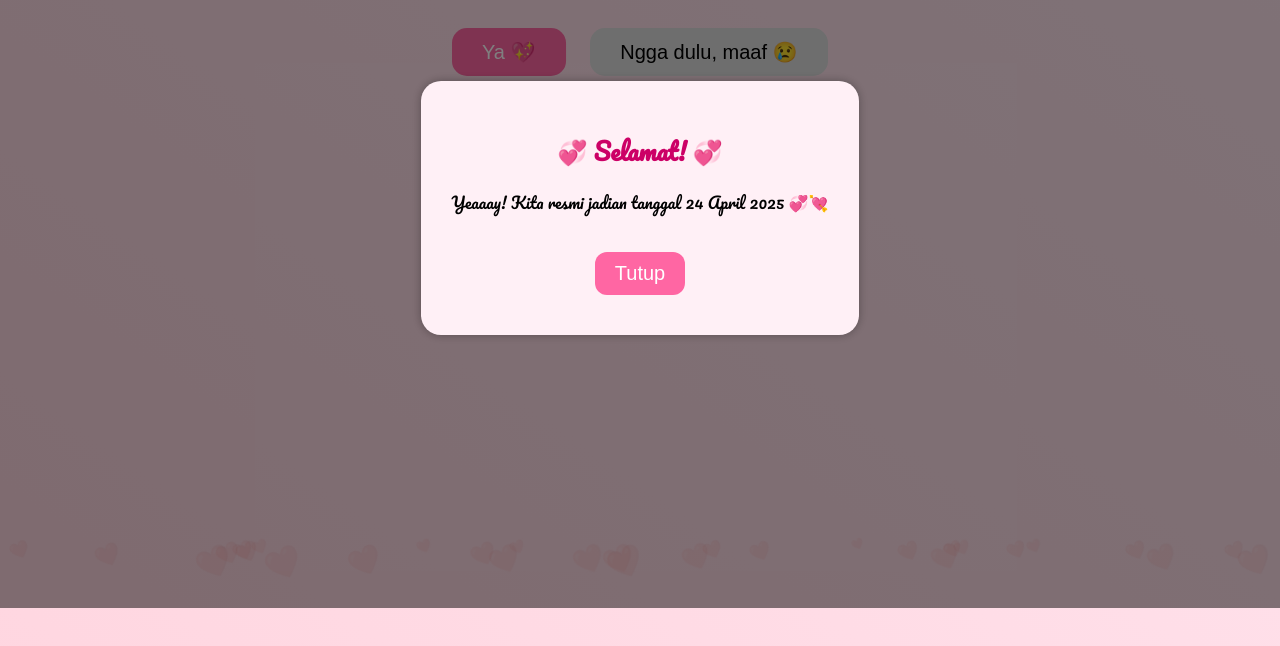
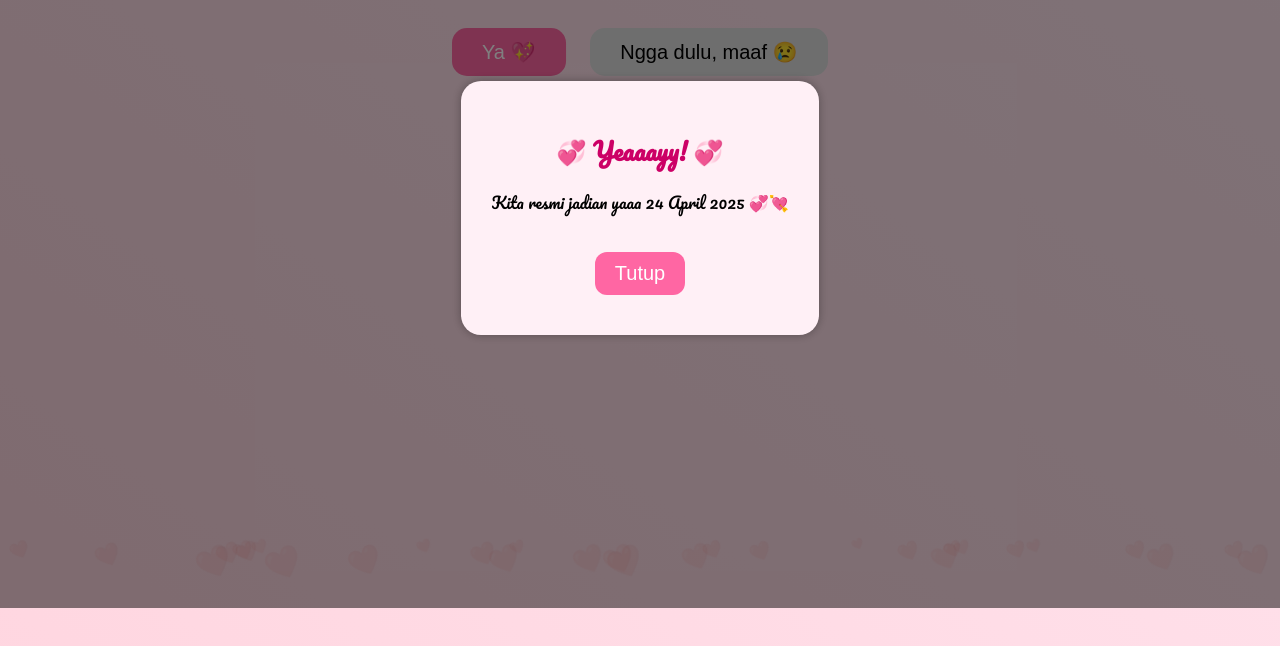
Before and after one commit to kelompok5five/buat-arin, a plain HTML site: page index.html in a window 1280 px wide. Both pictures are taken after a click on the button "Ya 💖". Shown: the part 192-838 px from the top of the page. Drawn offline with Linux system fonts and the light colour scheme.

Commit message:
Update index.html

```diff
--- a/index.html
+++ b/index.html
@@ -122,7 +122,7 @@
   <!-- Tambahkan ini di dalam <body> setelah tombol -->
   <div id="popup" style="display: none;">
     <div class="popup-content">
-      <h2>💞 Selamat! 💞</h2>
+      <h2>💞 Yeaaayy! 💞</h2>
       <p id="popupText"></p>
       <button onclick="closePopup()">Tutup</button>
     </div>
@@ -149,7 +149,7 @@
         month: 'long',
         year: 'numeric'
       });
-      document.getElementById("popupText").textContent = `Yeaaay! Kita resmi jadian tanggal ${tgl} 💞💘`;
+      document.getElementById("popupText").textContent = `Kita resmi jadian yaaa ${tgl} 💞💘`;
       document.getElementById("popup").style.display = "flex";
       generateHearts();
     });
```
